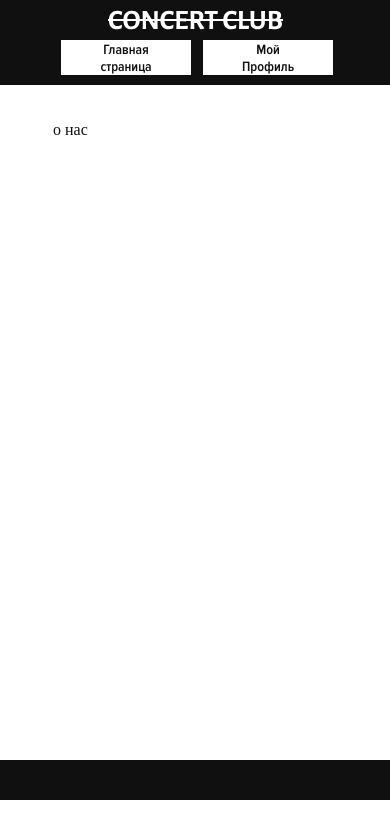
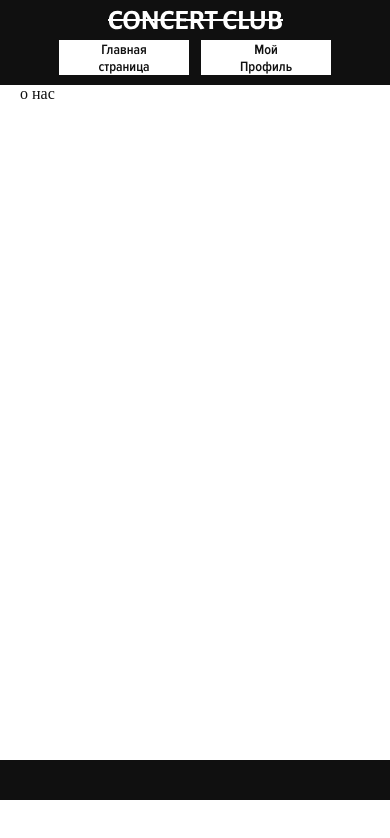
Before and after one commit to Dima-Gorunov/api-project, a React (Create React App) app: page /about in a window 390 px wide. Shown: the top 838 px of the page. Built offline with nearby package versions, Linux system fonts and the light colour scheme.

Commit message:
update css for phone 1.0

```diff
--- a/src/scss/Content.scss
+++ b/src/scss/Content.scss
@@ -49,7 +49,10 @@
 
 
 @media (max-width: 450px) {
-
+  .content-container {
+    min-width: 320px;
+    padding: 0 20px;
+  }
   .content-container::before {
     display: none;
   }
--- a/src/scss/Footer.scss
+++ b/src/scss/Footer.scss
@@ -1,9 +1,14 @@
 
-
-
-
-.footer{
+.footer {
   background-color: $background_dark;
   height: 40px;
 
 }
+
+
+@media (max-width: 450px) {
+
+  .footer {
+    min-width: 320px;
+  }
+}
--- a/src/scss/Header.scss
+++ b/src/scss/Header.scss
@@ -36,6 +36,9 @@
 
 @media (max-width: 450px) {
   .header{
+    padding: 10px 30px 10px;
+
+    min-width: 320px;
     .custom-link{
       text-align: center;
       width: 130px;
--- a/src/scss/ProfilePage.scss
+++ b/src/scss/ProfilePage.scss
@@ -39,12 +39,22 @@
 
 
 @media (max-width: 450px) {
-.profile-page-container {
+  .profile-page-container {
 
-  .menu__custom-link-container {
-    .custom-link {
-      margin: 0 auto;
+    .menu__custom-link-container {
+      .custom-link {
+        margin: 0 auto;
+      }
+    }
+  }
+  .contacts-container {
+    > div {
+      max-width: 250px;
+      position: relative;
+    }
+
+    > div:after {
+      display: none;
     }
   }
 }
-}
```
